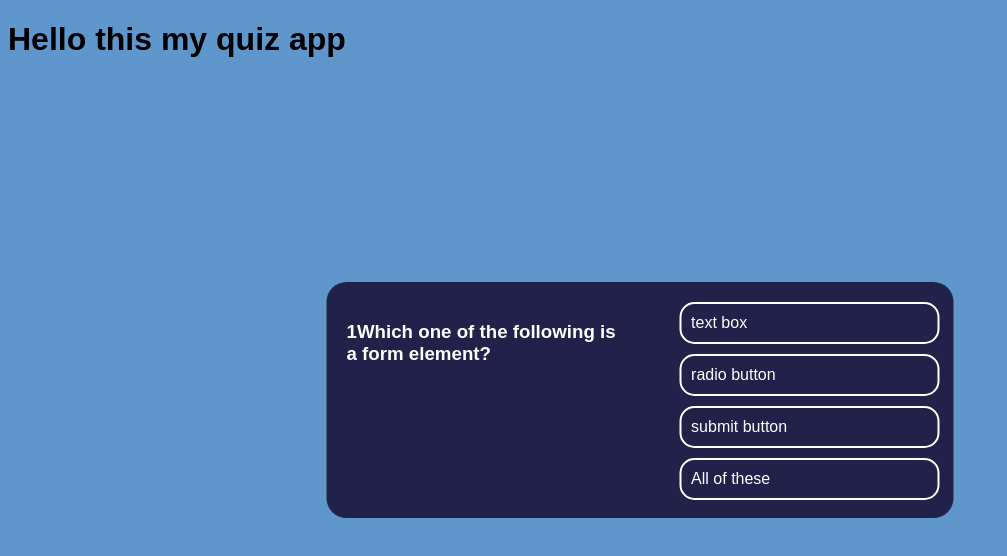
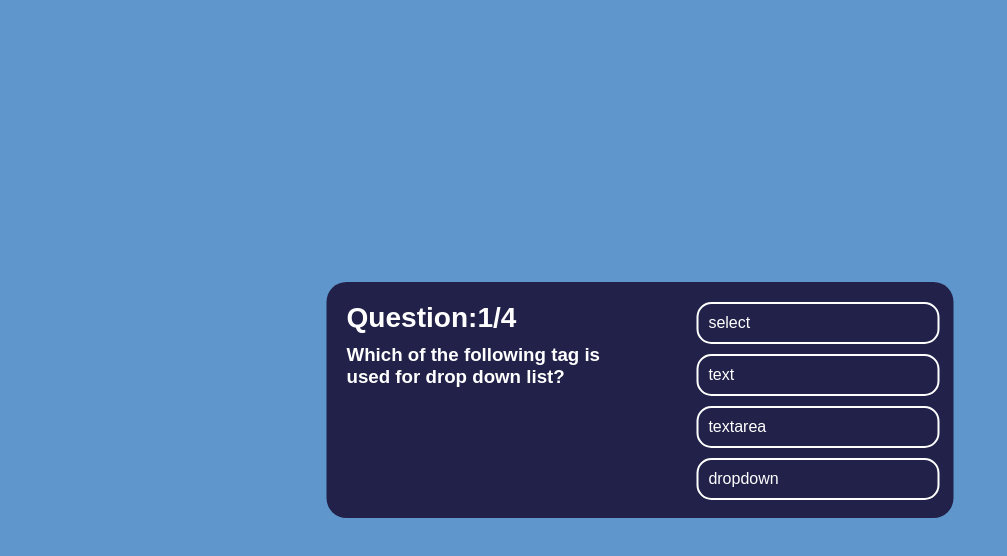
Before and after one commit to HALadvaWeybee/quiz-game-Angular, an Angular app: page / in a window 1280 px wide. Shown: the top 556 px of the page, without its empty margins (0-1007 px from the left). Built offline with nearby package versions, Linux system fonts and the light colour scheme.

Commit message:
complete the quiz app

```diff
--- a/src/app/app.component.html
+++ b/src/app/app.component.html
@@ -1,45 +1,26 @@
-<h1>Hello this my quiz app</h1>
-
-<!-- <div class="quiz-container" id="quiz">
+<div class="quiz-container center" *ngIf="menuShow">
   <div class="quiz-header">
-      <h2 id="question">Question text</h2>
-      <ul type="none">
-          <li>
-              <input type="radio" name="mcq" id="a" class="answer">
-              <label for="mcq" id="text_a" (click)="select('a')">a</label>
-          </li>
-          <li>
-              <input type="radio" name="mcq" id="b" class="answer">
-              <label for="mcq" id="text_b" (click)="select('b')">b</label>
-          </li>
-          <li>
-              <input type="radio" name="mcq" id="c" class="answer">
-              <label for="mcq" id="text_c" (click)="select('c')">c</label>
-          </li>
-          <li>
-              <input type="radio" name="mcq" id="d" class="answer">
-              <label for="mcq" id="text_d" (click)="select('d')">d</label>
-          </li>
-      </ul>
-  </div>
-  <button id="button">submit</button>
-</div> -->
-<div class="quiz-container" >
-  <div class="quiz-header">
-    <h3 id="question"><span>1</span>{{question}}</h3>
+    <h3 id="question" #questionF>
+      <h2>Question:{{4-(tempArr.length - 1)}}/{{4}}</h2>
+      {{question}}
+    </h3>
     <ul type="none" id="options">
-      <li #optA (click)="select(optA.innerHTML)">
+      <li #optA (click)="select(optA.id)" id="a">
         {{a}}
       </li>
-      <li #optB (click)="select(optB.innerHTML)">
+      <li #optB (click)="select(optB.id)" id="b">
         {{b}}
       </li>
-      <li #optC (click)="select(optC.innerHTML)">
+      <li #optC (click)="select(optC.id)" id="c">
         {{c}}
       </li>
-      <li #optD (click)="select(optD.innerHTML)">
+      <li #optD (click)="select(optD.id)" id="d">
         {{d}}
       </li>
   </ul>
 </div>
 </div>
+
+<div class="result center" *ngIf="resultShow">
+  <div class="showRE center">You scored {{count}} out of {{4}}</div>
+</div>
--- a/src/app/app.component.scss
+++ b/src/app/app.component.scss
@@ -1,9 +1,5 @@
 .quiz-container {
-    position: absolute;
-    top: 50%;
-    left: 50%;
-    transform: translate(-50%, -50%);
-    width: 627px;
+  width: 627px;
 }
 
 .quiz-header {
@@ -14,9 +10,14 @@
 
   #question {
     display: inline-block;
-    float: left;
+    // float: left;
     padding: 20px;
+    margin-top: -23px;
+    h2 {
+      margin-bottom: 10px;
+    }
   }
+
   #options {
     margin-bottom: 18px;
     margin-top: 10px;
@@ -32,3 +33,20 @@
     }
   }
 }
+
+.result {
+  width: 627px;
+  background-color: #212149;
+  color: white;
+  padding: 20px;
+  text-align: center;
+  height: 180px;
+  font-size: 35px;
+}
+
+.center {
+  position: absolute;
+    top: 50%;
+    left: 50%;
+    transform: translate(-50%, -50%);
+}
--- a/src/app/app.component.ts
+++ b/src/app/app.component.ts
@@ -3,85 +3,79 @@ import { Component } from '@angular/core';
 @Component({
   selector: 'app-root',
   templateUrl: './app.component.html',
-  styleUrls: ['./app.component.scss']
+  styleUrls: ['./app.component.scss'],
 })
 export class AppComponent {
   title = 'quizTask';
+  question: any;
+  a: any;
+  b: any;
+  c: any;
+  d: any;
+  menuShow: boolean = true;
+  resultShow: boolean = false;
 
-  mcqData:any = [
+  constructor() {
+    this.question = 'Which of the following tag is used for drop down list?';
+    this.a = 'select';
+    this.c = 'textarea';
+    this.b = 'text';
+    this.d = 'dropdown';
+  }
+  mcqData: any = [
     {
-      question: "Which of the following tag is used for drop down list?",
-      a: "select",
-      b: "text",
-      c: "textarea",
-      d: "dropdown",
-      answer: "a",
+      question: 'Which of the following tag is used for drop down list?',
+      a: 'select',
+      b: 'text',
+      c: 'textarea',
+      d: 'dropdown',
+      answer: 'a',
     },
     {
-      question: "By which tag, an unordered list is represented?",
-      a: "u",
-      b: "I",
-      c: "ul",
-      d: "ol",
-      answer: "c",
+      question: 'By which tag, an unordered list is represented?',
+      a: 'u',
+      b: 'I',
+      c: 'ul',
+      d: 'ol',
+      answer: 'c',
     },
     {
-      question: "What is HTML",
-      a: "markup language",
-      b: "programming language",
-      c: "not a language",
-      d: "none of these",
-      answer: "a",
+      question: 'What is HTML',
+      a: 'markup language',
+      b: 'programming language',
+      c: 'not a language',
+      d: 'none of these',
+      answer: 'a',
     },
-    // {
-    //   question: "What is the default item marker in unordered lists of HTML?",
-    //   a: "Circle",
-    //   b: "Marker",
-    //   c: "disc",
-    //   d: "None of the above",
-    //   answer: "c",
-    // },
-    // {
-    //   question: " Which one of the following is a form element?",
-    //   a: "text box",
-    //   b: "radio button",
-    //   c: "submit button",
-    //   d: "All of these",
-    //   answer: "d",
-    // },
-    // {
-    //   question: "Which one of the following is incorrect?",
-    //   a: "<label> tag in HTML is used for creating a tag for form elements.",
-    //   b: "<label> can be used to increase the clickable area of buttons",
-    //   c: "id attribute is used with <label> to increase the clickable area of form elements",
-    //   d: "None of the above",
-    //   answer: "c",
-    // },
+    {
+      question: ' Which one of the following is a form element?',
+      a: 'text box',
+      b: 'radio button',
+      c: 'submit button',
+      d: 'All of these',
+      answer: 'd',
+    },
   ];
-  question:any = "Which one of the following is a form element?";
-  a=  "text box"
-  b=  "radio button"
-  c= "submit button"
-  d= "All of these"
-  i = 0;
-  j:any = 0;
+  answers: any[] = this.mcqData.map((ele: any) => ele.answer);
+  tempArr: any[] = this.mcqData;
+  count: number = 0;
 
-  answers:string[] = ["select","ul","markup language","All of these"];
-  receiveAns:string[]=[];
-  tempData:any[] = this.mcqData;
-  select(item:string) {
-     console.log(item);
-     this.receiveAns.push(item);
-     for(this.j = 0; this.j < this.tempData.length; this.j++) {
-         this.question = this.tempData[this.j].question;
-         this.a = this.tempData[this.j].a;
-         this.b = this.tempData[this.j].b;
-         this.c = this.tempData[this.j].c;
-         this.d = this.tempData[this.j].d;
-         this.tempData.splice(this.j, 1);
-         break;
-     }
-     console.log(this.receiveAns);
+  select(item: any) {
+    if (this.tempArr.length === 1) {
+      this.menuShow = false;
+      this.resultShow = true;
+    }
+    if (this.answers[0] == item) {
+      this.count = this.count + 1;
+    }
+    if (this.tempArr.length > 1) {
+      this.tempArr.splice(0, 1);
+      this.answers.splice(0, 1);
+      this.question = this.tempArr[0].question;
+      this.a = this.tempArr[0].a;
+      this.b = this.tempArr[0].b;
+      this.c = this.tempArr[0].c;
+      this.d = this.tempArr[0].d;
+    }
   }
-
 }
```
